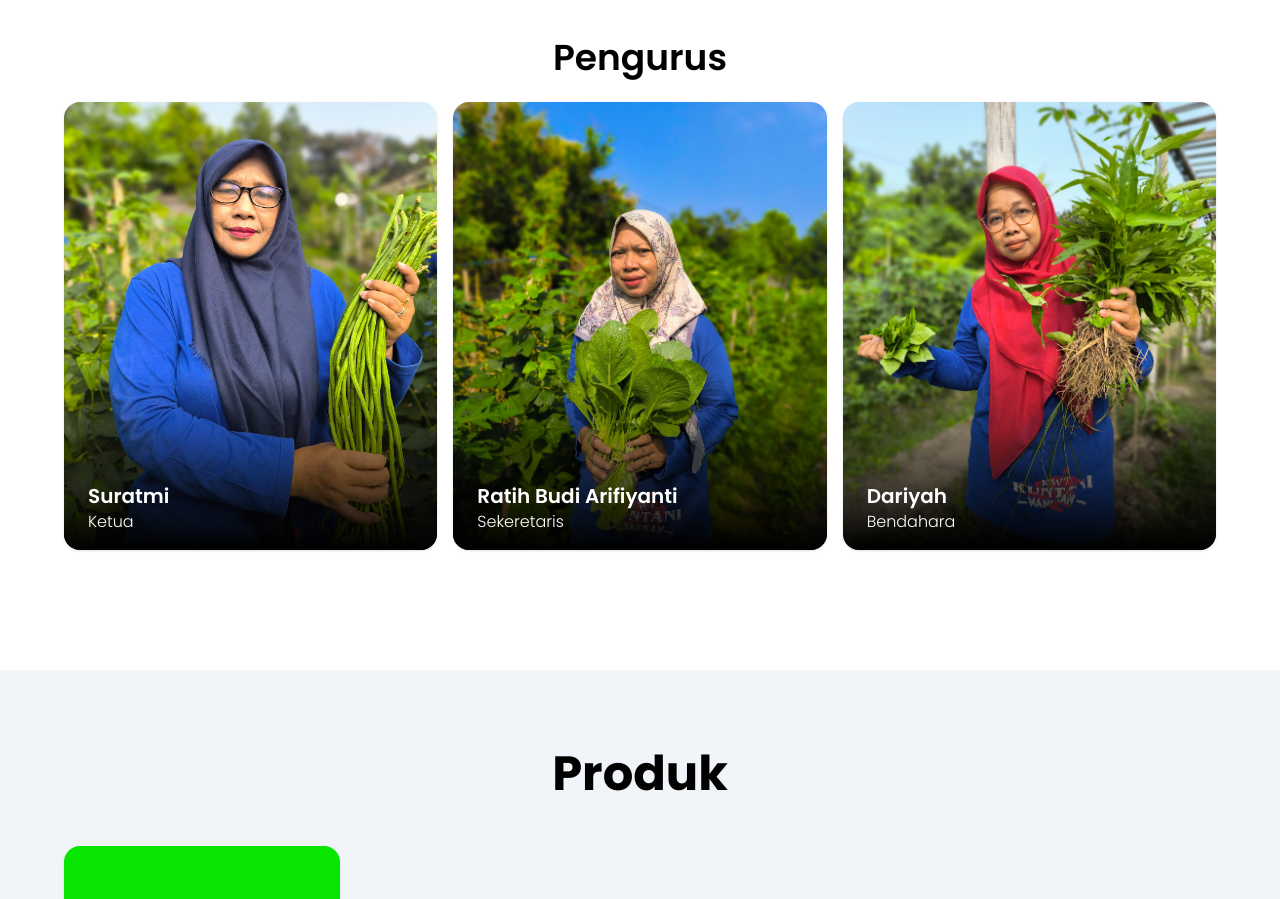
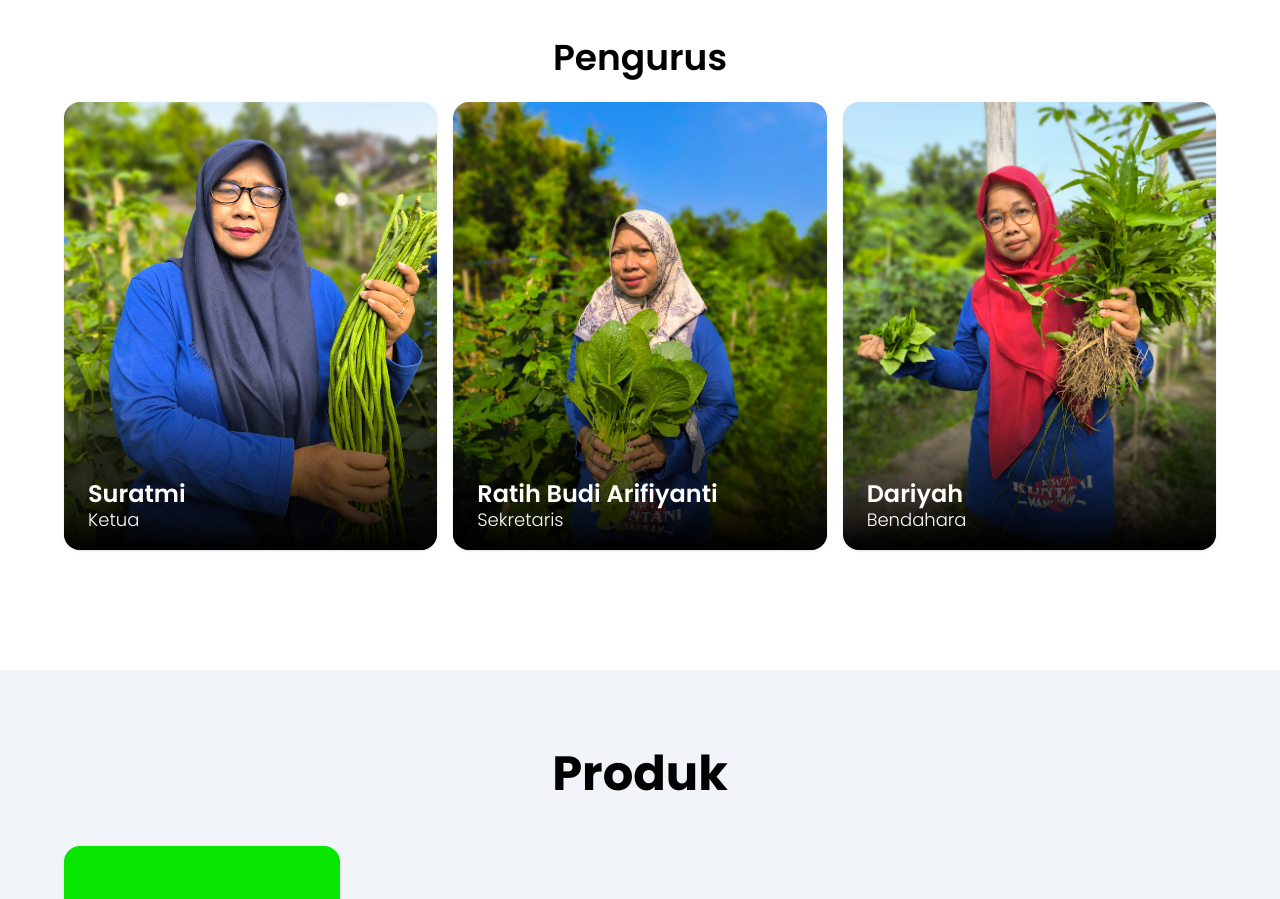
Before and after one commit to Av4nz/kwt-kuntani-profile, a Next.js app: page / in a window 1280 px wide. Shown: the part 1338-2237 px from the top of the page. Built offline with nearby package versions, Linux system fonts and the light colour scheme.

Commit message:
update config.yml

```diff
--- a/components/sections/PengurusSubSection.jsx
+++ b/components/sections/PengurusSubSection.jsx
@@ -1,28 +1,7 @@
 import React from "react";
 import PengurusCard from "../ui/PengurusCard";
-import Pengurus3 from "../../public/images/static/pengurus/pengurus_dariyah.webp";
-import Pengurus2 from "../../public/images/static/pengurus/pengurus_ratih.webp";
-import Pengurus1 from "../../public/images/static/pengurus/pengurus_suratmi.webp";
 
-const detailPengurus = {
-  suratmi: {
-    name: "Suratmi",
-    position: "Ketua",
-    image: Pengurus1,
-  },
-  ratih: {
-    name: "Ratih Budi Arifiyanti",
-    position: "Sekeretaris",
-    image: Pengurus2,
-  },
-  dariyah: {
-    name: "Dariyah",
-    position: "Bendahara",
-    image: Pengurus3,
-  },
-}
-
-const PengurusSubSection = () => {
+const PengurusSubSection = ({ pengurusList }) => {
   return (
     <section className="py-10">
       <div className="max-w-[1240px] mx-auto">
@@ -30,12 +9,12 @@ const PengurusSubSection = () => {
           Pengurus
         </h3>
         <div className="grid grid-cols-1 md:grid-cols-3 gap-4">
-          {Object.entries(detailPengurus).map(([key, { name, position, image }]) => (
+          {pengurusList.map((pengurus) => (
             <PengurusCard
-              key={key}
-              image={image}
-              nama={name}
-              posisi={position}
+              key={pengurus.id}
+              image={pengurus.foto}
+              nama={pengurus.nama}
+              posisi={pengurus.posisi}
             />
           ))}
         </div>
--- a/components/sections/TentangSection.jsx
+++ b/components/sections/TentangSection.jsx
@@ -3,7 +3,7 @@ import Image from "next/image";
 import PengurusSubSection from "./PengurusSubSection";
 import Image1 from "../../public/images/static/hero/hero1_compressed.webp";
 
-const TentangSection = () => {
+const TentangSection = ({ pengurusList }) => {
   return (
     <section id="tentang" className="py-20 px-4 lg:px-16 bg-white">
       <div className="max-w-[1240px] mx-auto">
@@ -15,7 +15,6 @@ const TentangSection = () => {
             <Image
               src={Image1}
               className="w-full h-full bg-center bg-cover object-cover object-center"
-
             />
           </div>
           <div className="md:flex md:flex-col">
@@ -32,7 +31,7 @@ const TentangSection = () => {
             </p>
           </div>
         </div>
-        <PengurusSubSection />
+        <PengurusSubSection pengurusList={pengurusList} />
       </div>
     </section>
   );
--- a/components/ui/PengurusCard.jsx
+++ b/components/ui/PengurusCard.jsx
@@ -6,14 +6,17 @@ const PengurusCard = ({ image, nama, posisi }) => {
     <div className="shadow rounded-2xl w-full h-[28rem] sm:h-[24rem] lg:h-[28rem] relative overflow-hidden flex">
       <Image
         src={image}
+        alt={nama}
+        width={500}
+        height={500}
         className="w-full h-full bg-center bg-cover object-cover object-center"
       />
       <div className="absolute w-full bg-linear-to-t from-black to-transparent bottom-0 left-0 h-[40%]" />
       <div>
-        <h4 className="absolute bottom-8 left-6 text-white font-semibold text-xl mb-2">
+        <h4 className="absolute bottom-8 left-6 text-white font-semibold text-2xl mb-2">
           {nama || "Nama Pengurus"}
         </h4>
-        <p className="absolute bottom-4 left-6 text-white font-light">
+        <p className="absolute bottom-4 left-6 text-white font-light text-lg">
           {posisi || "Posisi Pengurus"}
         </p>
       </div>
--- /dev/null
+++ b/contents/pengurus/bendahara.md
@@ -0,0 +1,5 @@
+---
+nama: "Dariyah"
+posisi: "Bendahara"
+foto: "/images/static/pengurus/pengurus_dariyah.webp"
+---
--- /dev/null
+++ b/contents/pengurus/ketua.md
@@ -0,0 +1,5 @@
+---
+nama: "Suratmi"
+posisi: "Ketua"
+foto: "/images/static/pengurus/pengurus_suratmi.webp"
+---
--- /dev/null
+++ b/contents/pengurus/sekretaris.md
@@ -0,0 +1,5 @@
+---
+nama: "Ratih Budi Arifiyanti"
+posisi: "Sekretaris"
+foto: "/images/static/pengurus/pengurus_ratih.webp"
+---
--- /dev/null
+++ b/lib/pengurus.js
@@ -0,0 +1,19 @@
+import fs from "fs";
+import path from "path";
+import matter from "gray-matter";
+
+export function getPengurus() {
+  const dir = path.join(process.cwd(), "contents/pengurus");
+  const files = ["ketua.md", "sekretaris.md", "bendahara.md"];
+
+  return files.map((filename) => {
+    const filePath = path.join(dir, filename);
+    const fileContent = fs.readFileSync(filePath, "utf8");
+    const { data } = matter(fileContent);
+
+    return {
+      ...data,
+      id: filename.replace(".md", ""),
+    };
+  });
+}
--- a/package.json
+++ b/package.json
@@ -10,6 +10,7 @@
   },
   "dependencies": {
     "flowbite-react": "^0.12.7",
+    "fs": "^0.0.1-security",
     "gray-matter": "^4.0.3",
     "next": "15.4.6",
     "react": "19.1.0",
--- a/pages/index.js
+++ b/pages/index.js
@@ -1,13 +1,24 @@
 import Image from "next/image";
+import { getPengurus } from "../lib/pengurus";
 import CarouselSection from "@/components/sections/CarouselSection";
 import TentangSection from "@/components/sections/TentangSection";
 import ProdukSection from "@/components/sections/ProdukSection";
 
-export default function Home() {
+export async function getStaticProps() {
+  const pengurusList = getPengurus();
+
+  return {
+    props: {
+      pengurusList,
+    },
+  };
+}
+
+export default function Home({ pengurusList }) {
   return (
     <div className=" text-black">
       <CarouselSection />
-      <TentangSection />
+      <TentangSection pengurusList={pengurusList} />
       <ProdukSection />
     </div>
   );
--- a/public/admin/config.yml
+++ b/public/admin/config.yml
@@ -1,9 +1,10 @@
 backend:
   name: git-gateway
   branch: main
+  local_backend: true
 
-media_folder: "public/images"
-public_folder: "/images"
+media_folder: "public/images/uploads"
+public_folder: "/images/uploads"
 
 collections:
   - name: "kegiatan"
@@ -11,8 +12,40 @@ collections:
     folder: "contents/kegiatan"
     create: true
     slug: "{{slug}}"
+    preview_path: "kegiatan/{{slug}}"
+    sort: "date:desc"
     fields:
-      - { label: "Judul", name: "title", widget: "string" }
-      - { label: "Tanggal", name: "date", widget: "datetime" }
-      - { label: "Thumbnail", name: "thumbnail", widget: "image" }
-      - { label: "Isi", name: "body", widget: "markdown" }
+      - { label: "Judul", name: "title", widget: "string", required: true }
+      - { label: "Tanggal", name: "date", widget: "datetime", required: true }
+      - {
+          label: "Thumbnail",
+          name: "thumbnail",
+          widget: "image",
+          required: true,
+        }
+      - { label: "Isi", name: "body", widget: "markdown", required: true }
+
+  - name: "pengurus"
+    label: "Pengurus"
+    files:
+      - file: "contents/pengurus/ketua.md"
+        label: "Ketua"
+        name: "ketua"
+        fields:
+          - { label: "Nama", name: "nama", widget: "string", required: true }
+          - { label: "Posisi", name: "posisi", widget: "string", required: true }
+          - { label: "Foto", name: "foto", widget: "image", required: true }
+      - file: "contents/pengurus/sekretaris.md"
+        label: "Sekretaris"
+        name: "sekretaris"
+        fields:
+          - { label: "Nama", name: "nama", widget: "string", required: true }
+          - { label: "Posisi", name: "posisi", widget: "string", required: true }
+          - { label: "Foto", name: "foto", widget: "image", required: true }
+      - file: "contents/pengurus/bendahara.md"
+        label: "Bendahara"
+        name: "bendahara"
+        fields:
+          - { label: "Nama", name: "nama", widget: "string", required: true }
+          - { label: "Posisi", name: "posisi", widget: "string", required: true }
+          - { label: "Foto", name: "foto", widget: "image", required: true }
```
Also changed, not shown: contents/pengurus_organisasi/pengurus-organisasi.md (deleted), 1 other file (tests, documents, lock files or other folders).
